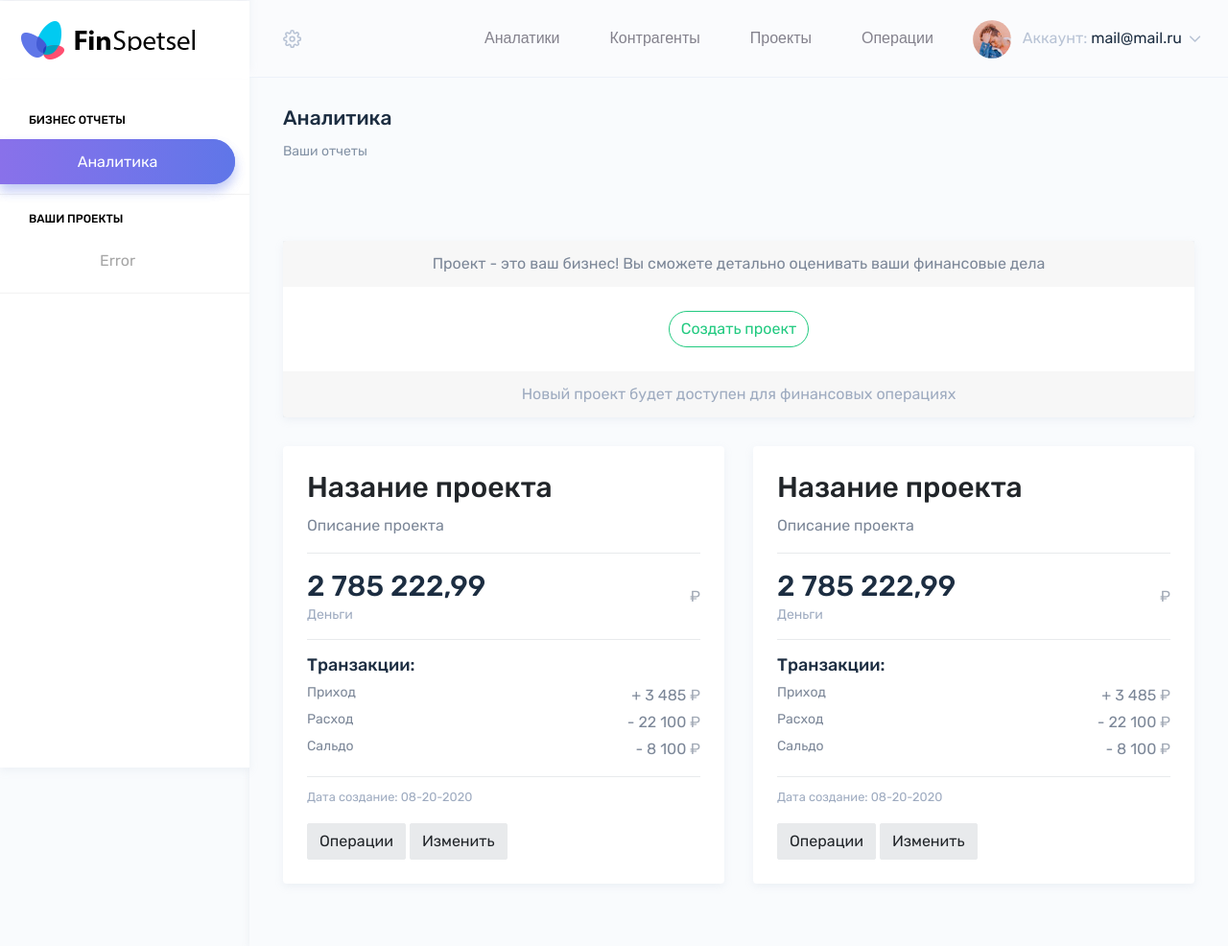
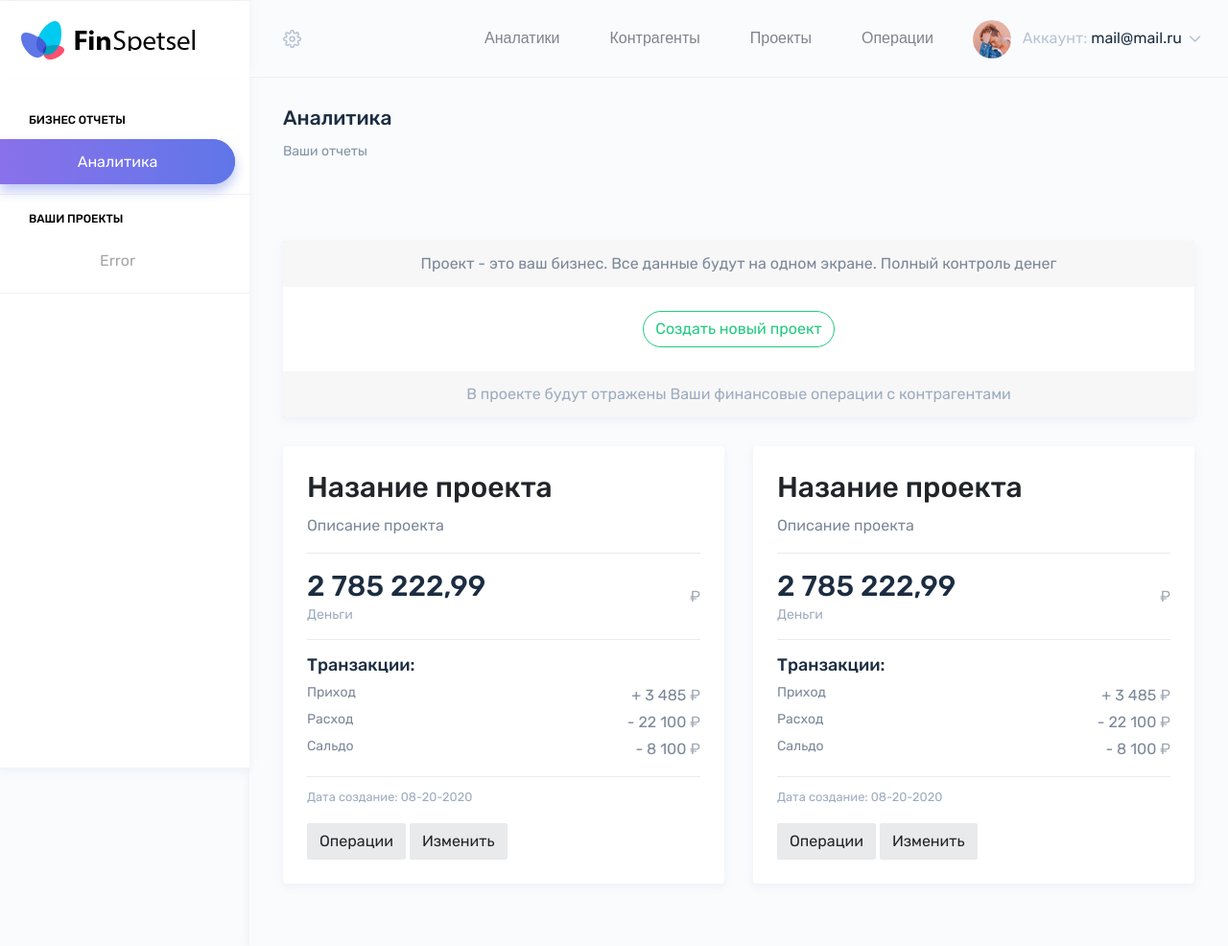
Before and after one commit to MkTverHub/FinsProject, a Spring app: template basicFins/src/main/resources/templates/Fins_Projects_Add.html in a window 1280 px wide. Shown: the whole page at 96% size. Run offline with Thymeleaf, Linux system fonts and the light colour scheme; the template is opened without the code that fills it, so the values that code supplies are empty; some of the project's set-up classes (security, data sources, template engines, error pages and the like) are left out, and stand-ins take their place.

Commit message:
U likimiks

```diff
--- a/basicFins/src/main/resources/templates/Fins_Projects_Add.html
+++ b/basicFins/src/main/resources/templates/Fins_Projects_Add.html
@@ -57,13 +57,13 @@
                     <div class="col-12 mt-4">
                         <div class="card text-center">
                             <div class="card-header">
-                                Проект - это ваш бизнес! Вы сможете детально оценивать ваши финансовые дела
+                                Проект - это ваш бизнес. Все данные будут на одном экране. Полный контроль денег
                             </div>
                             <div class="card-body">
-                                <button type="button" class="btn waves-effect waves-light btn-rounded btn-outline-success">Создать проект</button>
+                                <button type="button" class="btn waves-effect waves-light btn-rounded btn-outline-success">Создать новый проект</button>
                             </div>
                             <div class="card-footer text-muted">
-                                Новый проект будет доступен для финансовых операциях
+                                В проекте будут отражены Ваши финансовые операции с контрагентами
                             </div>
                         </div>
                     </div>
```
